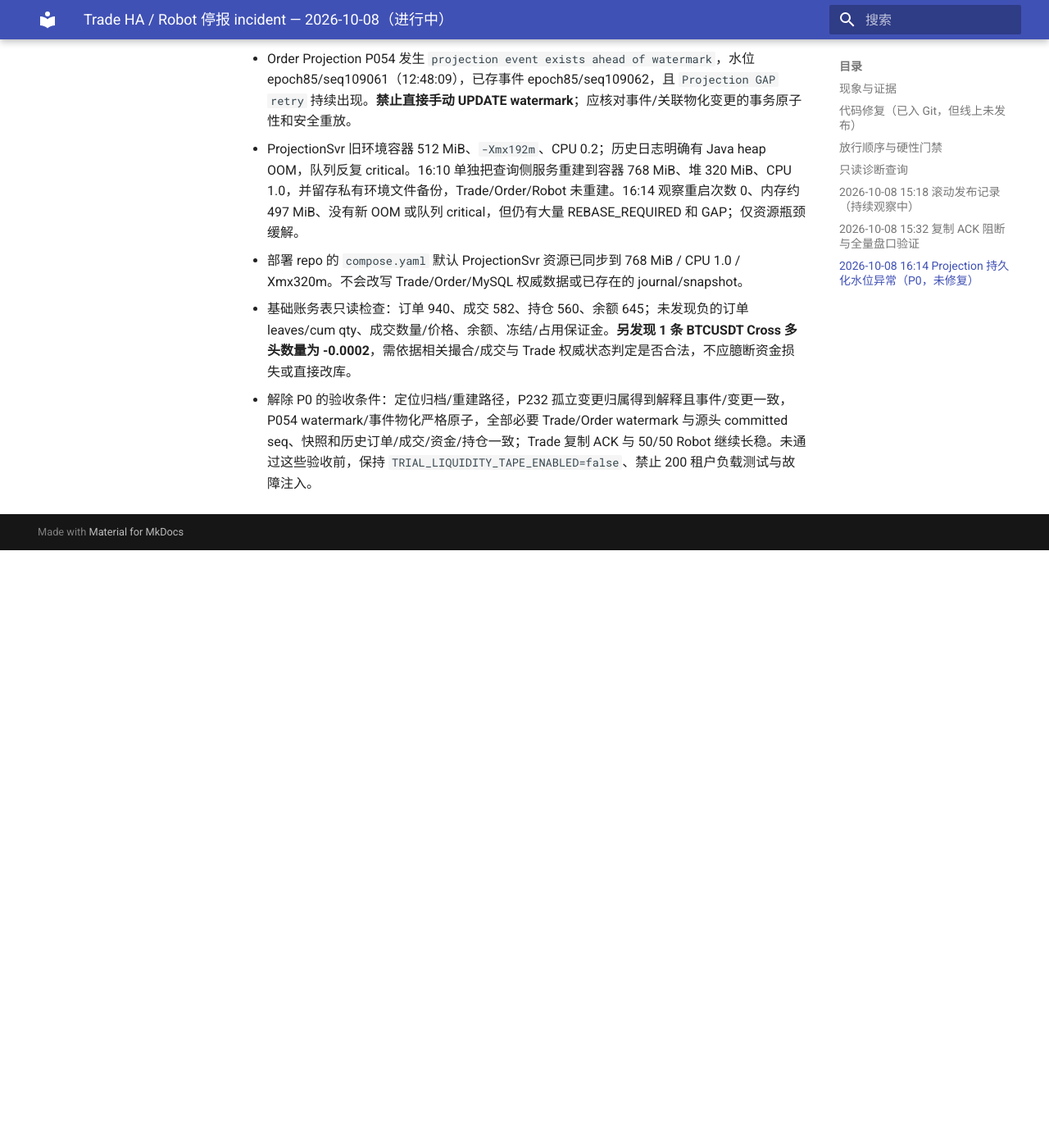
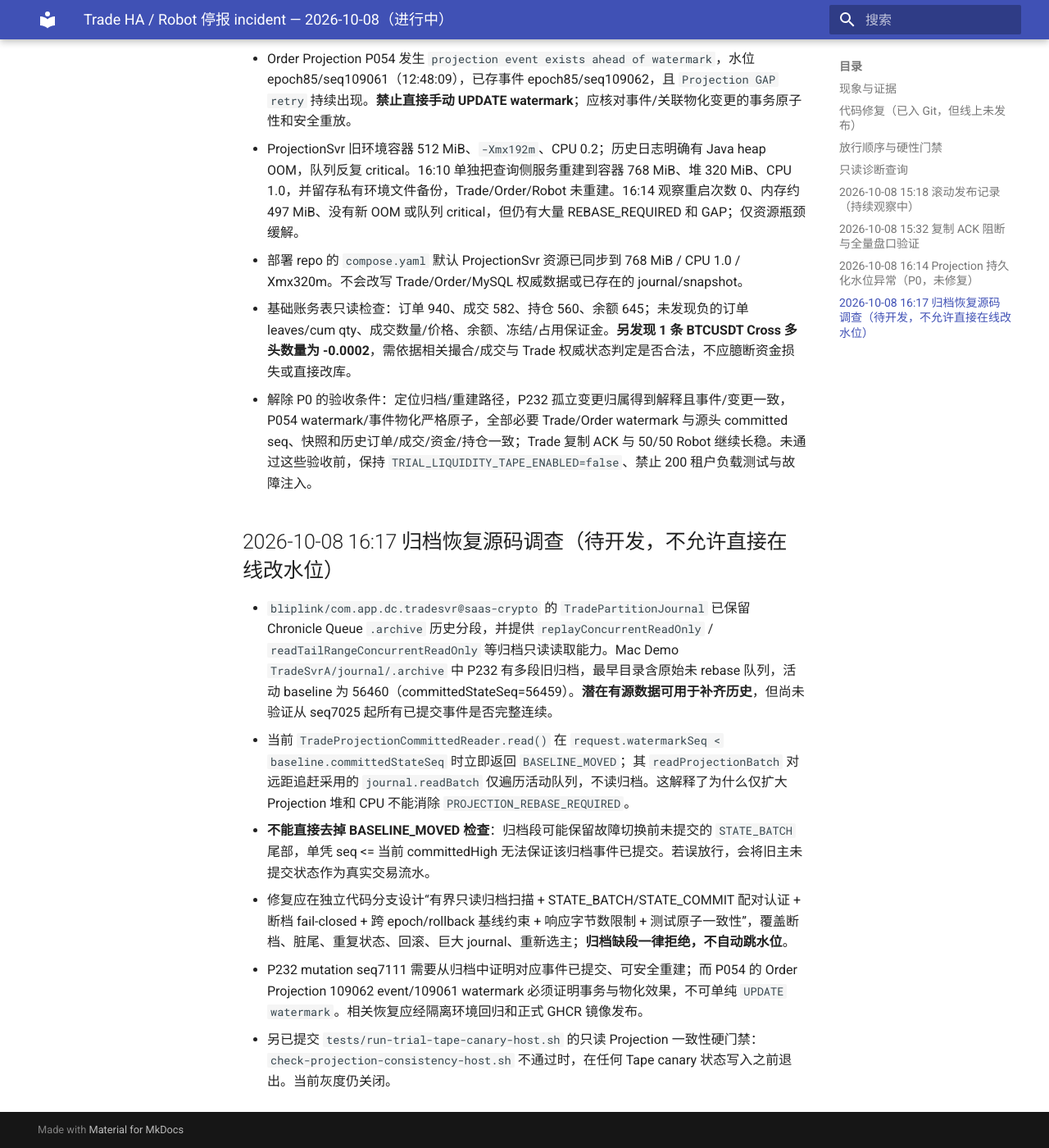
Before and after one commit to bliplink/dc-quant-deploy, an MkDocs documentation site: the page built from docs/TRADE_ROBOT_HEAP_INCIDENT_20261008.zh-CN.md, in a window 1280 px wide and 1400 px high, scrolled down 4418 px. Shown: the whole window at 82% size. Built offline with MkDocs 1.6.1 and Material for MkDocs 9.7.7, drawn with Linux system fonts in a browser that asks for light colours; before the commit the page ends 5089 px from its top, so only the background shows below that.

Commit message:
docs: identify archived Trade journal replay safety requirements

```diff
--- a/docs/TRADE_ROBOT_HEAP_INCIDENT_20261008.zh-CN.md
+++ b/docs/TRADE_ROBOT_HEAP_INCIDENT_20261008.zh-CN.md
@@ -82,3 +82,12 @@
 - 部署 repo 的 `compose.yaml` 默认 ProjectionSvr 资源已同步到 768 MiB / CPU 1.0 / Xmx320m。不会改写 Trade/Order/MySQL 权威数据或已存在的 journal/snapshot。
 - 基础账务表只读检查：订单 940、成交 582、持仓 560、余额 645；未发现负的订单 leaves/cum qty、成交数量/价格、余额、冻结/占用保证金。**另发现 1 条 BTCUSDT Cross 多头数量为 -0.0002**，需依据相关撮合/成交与 Trade 权威状态判定是否合法，不应臆断资金损失或直接改库。
 - 解除 P0 的验收条件：定位归档/重建路径，P232 孤立变更归属得到解释且事件/变更一致，P054 watermark/事件物化严格原子，全部必要 Trade/Order watermark 与源头 committed seq、快照和历史订单/成交/资金/持仓一致；Trade 复制 ACK 与 50/50 Robot 继续长稳。未通过这些验收前，保持 `TRIAL_LIQUIDITY_TAPE_ENABLED=false`、禁止 200 租户负载测试与故障注入。
+
+## 2026-10-08 16:17 归档恢复源码调查（待开发，不允许直接在线改水位）
+
+- `bliplink/com.app.dc.tradesvr@saas-crypto` 的 `TradePartitionJournal` 已保留 Chronicle Queue `.archive` 历史分段，并提供 `replayConcurrentReadOnly` / `readTailRangeConcurrentReadOnly` 等归档只读读取能力。Mac Demo `TradeSvrA/journal/.archive` 中 P232 有多段旧归档，最早目录含原始未 rebase 队列，活动 baseline 为 56460（committedStateSeq=56459）。**潜在有源数据可用于补齐历史**，但尚未验证从 seq7025 起所有已提交事件是否完整连续。
+- 当前 `TradeProjectionCommittedReader.read()` 在 `request.watermarkSeq < baseline.committedStateSeq` 时立即返回 `BASELINE_MOVED`；其 `readProjectionBatch` 对远距追赶采用的 `journal.readBatch` 仅遍历活动队列，不读归档。这解释了为什么仅扩大 Projection 堆和 CPU 不能消除 `PROJECTION_REBASE_REQUIRED`。
+- **不能直接去掉 BASELINE_MOVED 检查**：归档段可能保留故障切换前未提交的 `STATE_BATCH` 尾部，单凭 seq <= 当前 committedHigh 无法保证该归档事件已提交。若误放行，会将旧主未提交状态作为真实交易流水。
+- 修复应在独立代码分支设计“有界只读归档扫描 + STATE_BATCH/STATE_COMMIT 配对认证 + 断档 fail-closed + 跨 epoch/rollback 基线约束 + 响应字节数限制 + 测试原子一致性”，覆盖断档、脏尾、重复状态、回滚、巨大 journal、重新选主；**归档缺段一律拒绝，不自动跳水位**。
+- P232 mutation seq7111 需要从归档中证明对应事件已提交、可安全重建；而 P054 的 Order Projection 109062 event/109061 watermark 必须证明事务与物化效果，不可单纯 `UPDATE watermark`。相关恢复应经隔离环境回归和正式 GHCR 镜像发布。
+- 另已提交 `tests/run-trial-tape-canary-host.sh` 的只读 Projection 一致性硬门禁：`check-projection-consistency-host.sh` 不通过时，在任何 Tape canary 状态写入之前退出。当前灰度仍关闭。
```
